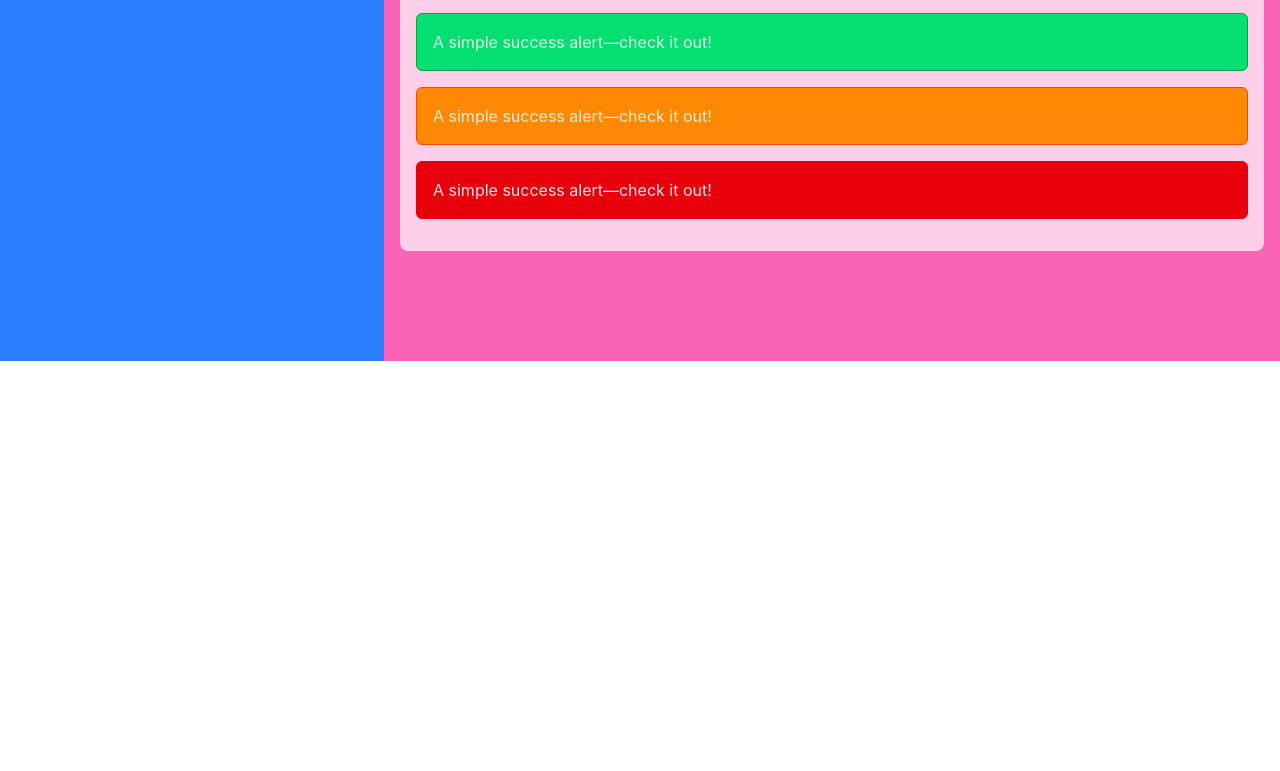
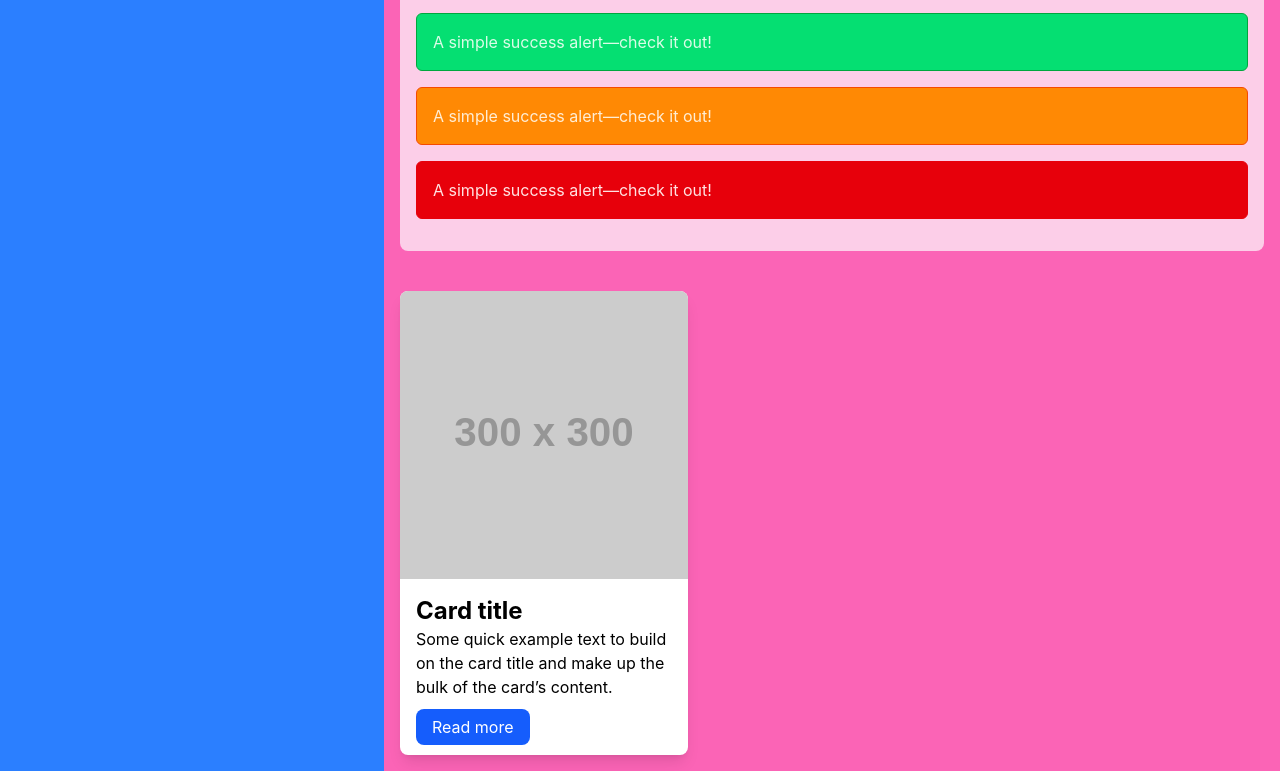
Before and after one commit to cyberfly/learn-tailwind, a website built with Vite: page admin1.html in a window 1280 px wide. Shown: the part 495-1266 px from the top of the page. Before the commit the page ends 856 px from the top, so only its background shows below. Built offline with nearby package versions, Linux system fonts and the light colour scheme; placeholder pictures from the web are drawn by us.

Commit message:
feat: example card with thumbnail

```diff
--- a/admin1.html
+++ b/admin1.html
@@ -54,9 +54,37 @@
         <h3 class="text-3xl font-semibold mb-4">Alerts</h3>
 
 
-        <div class="bg-green-400 text-green-100 rounded-md border border-green-600 p-4 mb-4">A simple success alert—check it out!</div>
-        <div class="bg-orange-400 text-orange-100 rounded-md border border-orange-600 p-4 mb-4">A simple success alert—check it out!</div>
-        <div class="bg-red-600 text-red-100 rounded-md border border-red-600 p-4 mb-4">A simple success alert—check it out!</div>
+        <div class="bg-green-400 text-green-100 rounded-md border border-green-600 p-4 mb-4">A simple success
+          alert—check it out!</div>
+        <div class="bg-orange-400 text-orange-100 rounded-md border border-orange-600 p-4 mb-4">A simple success
+          alert—check it out!</div>
+        <div class="bg-red-600 text-red-100 rounded-md border border-red-600 p-4 mb-4">A simple success alert—check it
+          out!</div>
+
+      </div>
+
+      <div>
+
+        <!-- card1 -->
+        <div class="bg-white w-72 mt-10 rounded-lg overflow-hidden shadow-lg">
+          <img src="https://placehold.co/300x300" alt="">
+          <div class="px-4 py-4 ">
+            <a href="#" class="hover:underline">
+              <h3 class="text-2xl font-bold">Card title</h3>
+            </a>
+
+
+            <div class="mb-4">
+              Some quick example text to build on the card title and make up the bulk of the card’s content.
+            </div>
+
+            <div class="">
+              <a href="#" class="bg-blue-600 text-white rounded-lg py-2 px-4">Read more</a>
+            </div>
+          </div>
+        </div>
+        <!-- end card1 -->
+
 
       </div>
 
```
